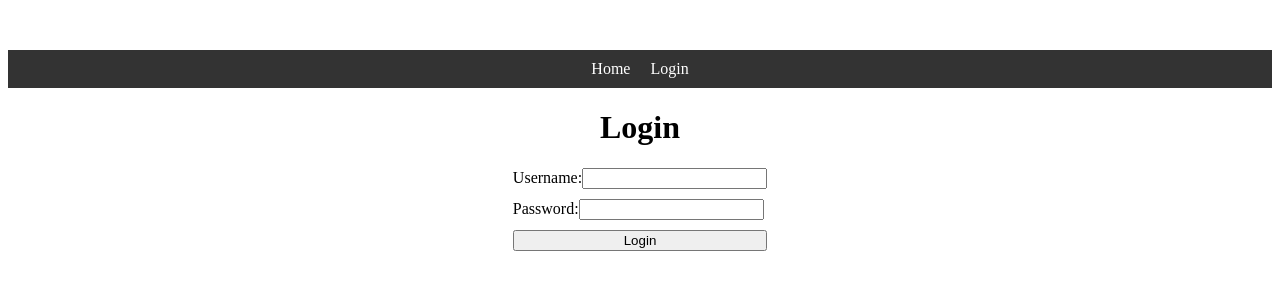
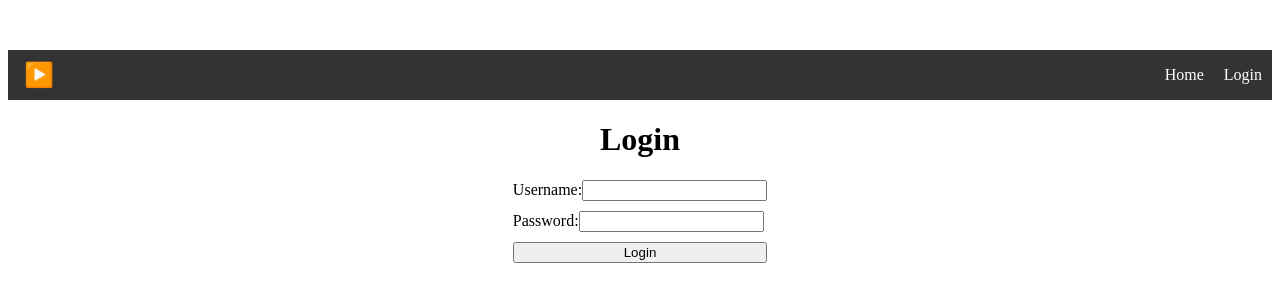
Before and after one commit to LoadWithWater/tabletopia, a Vue app: page /login in a window 1280 px wide. Shown: the top 302 px of the page. Built offline with nearby package versions, Linux system fonts and the light colour scheme.

Commit message:
Header Music Player

```diff
--- a/src/components/AppHeader.vue
+++ b/src/components/AppHeader.vue
@@ -1,6 +1,13 @@
 <template>
   <header>
     <nav>
+      <div class="music-control">
+        <button @click="toggleMusic">
+          <span v-if="isPlaying">⏸️</span>
+          <span v-else>▶️</span>
+        </button>
+        <audio ref="audio" src="/Title.mp3"></audio>
+      </div>
       <router-link to="/">Home</router-link>
       <router-link to="/login">Login</router-link>
     </nav>
@@ -9,7 +16,23 @@
 
 <script>
 export default {
-  name: 'AppHeader'
+  name: 'AppHeader',
+  data() {
+    return {
+      isPlaying: false
+    };
+  },
+  methods: {
+    toggleMusic() {
+      const audio = this.$refs.audio;
+      if (this.isPlaying) {
+        audio.pause();
+      } else {
+        audio.play();
+      }
+      this.isPlaying = !this.isPlaying;
+    }
+  }
 };
 </script>
 
@@ -23,6 +46,7 @@ header {
 nav {
   display: flex;
   justify-content: center;
+  align-items: center;
   gap: 20px;
 }
 a {
@@ -32,4 +56,14 @@ a {
 a:hover {
   text-decoration: underline;
 }
+.music-control {
+  margin-right: auto;
+}
+button {
+  background: none;
+  border: none;
+  color: white;
+  cursor: pointer;
+  font-size: 1.5rem;
+}
 </style>
```
Also changed, not shown: 1 other file (tests, documents, lock files or other folders).
